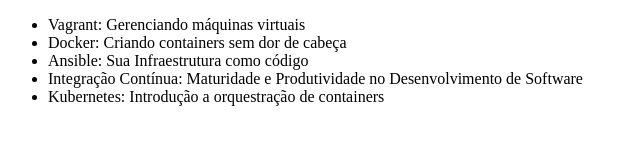
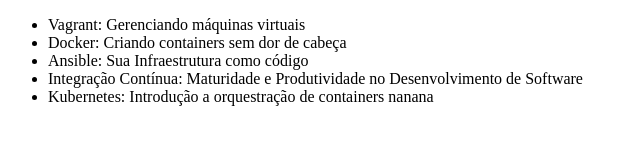
Before and after one commit to amarpsantos/AluraGir, a plain HTML site: page index.html in a window 1280 px wide. Shown: the full height of the page, 0-640 px from the left. Drawn offline with Linux system fonts and the light colour scheme.

Commit message:
alteração no código

```diff
--- a/index.html
+++ b/index.html
@@ -10,7 +10,7 @@
             <li>Docker: Criando containers sem dor de cabeça</li>
             <li>Ansible: Sua Infraestrutura como código</li>
             <li>Integração Contínua: Maturidade e Produtividade no Desenvolvimento de Software</li>
-            <li>Kubernetes: Introdução a orquestração de containers</li>
+            <li>Kubernetes: Introdução a orquestração de containers nanana </li>
         </ul>
     </body>
 </html>
```
